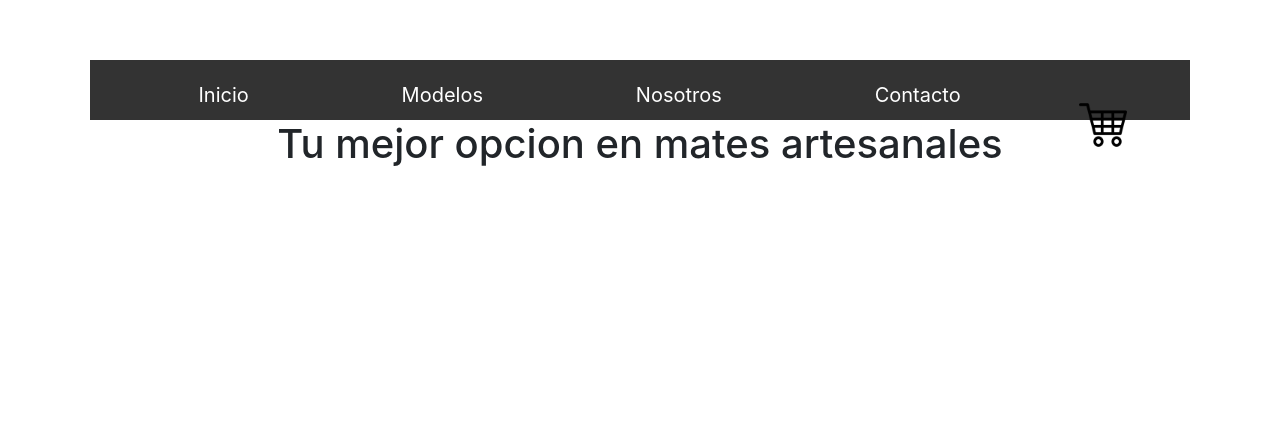
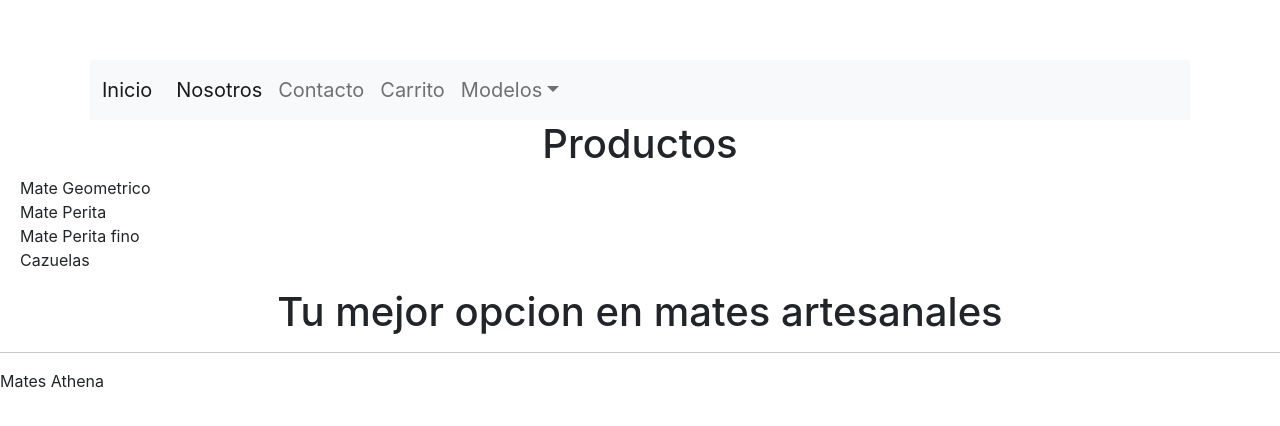
Before and after one commit to JonyBarroso/myapp-jony, a React (Create React App) app: page / in a window 1280 px wide. Shown: the top 426 px of the page. Built offline with nearby package versions, Linux system fonts and the light colour scheme.

Commit message:
correccion segundo desafio

```diff
--- a/src/App.css
+++ b/src/App.css
@@ -78,3 +78,9 @@ h1{
   display: flex;
   justify-content: space-around;
 }
+
+.parrafo{
+  color: white;
+  background-color: gray;
+  padding: 5px;
+}
--- a/src/App.js
+++ b/src/App.js
@@ -1,12 +1,16 @@
 import './App.css';
 import NavBar from './components/NavBar';
-
+import Footer from './components/footer';
+import Header from './components/header';
 
 function App() {
   return (
-    <div className='container-fluid fondo_amarillo'>
+    <div>
       <NavBar />
+      <Header />
+
       <h1>Tu mejor opcion en mates artesanales</h1>
+      <Footer />
     </div>
   );
 }
--- a/src/components/NavBar.jsx
+++ b/src/components/NavBar.jsx
@@ -5,21 +5,36 @@ const NavBar = () => {
     return (
 
     <div className="container">
-            <nav>
-                <ul  className= "menu-horizontal">
-                    <li><a href="">Inicio</a></li>
-                    <li>
-                        <a href="">Modelos</a>
-                            <ul  className= "menu-vertical">
-                                <li><a href="#">Mate Geometrico</a></li>
-                                <li><a href="#">Mate Perita</a></li>
-                                <li><a href="#">Cazuelas</a></li>
+        <nav class="navbar navbar-expand-lg bg-light">
+    <div class="container-fluid">
+            <a class="navbar-brand" href="#">Inicio</a>
+                <button class="navbar-toggler" type="button" data-bs-toggle="collapse" data-bs-target="#navbarNavDropdown" aria-controls="navbarNavDropdown" aria-expanded="false" aria-label="Toggle navigation">
+                    <span class="navbar-toggler-icon"></span>
+                </button>
+    <div class="collapse navbar-collapse" id="navbarNavDropdown">
+      <ul class="navbar-nav">
+        <li class="nav-item">
+          <a class="nav-link active" aria-current="page" href="#">Nosotros</a>
+        </li>
+        <li class="nav-item">
+          <a class="nav-link" href="#">Contacto</a>
+        </li>
+        <li class="nav-item">
+          <a class="nav-link" href="#">Carrito</a>
+        </li>
+        <li class="nav-item dropdown">
+          <a class="nav-link dropdown-toggle"  href="#" role="button" data-bs-toggle="dropdown" aria-expanded="false">
+            Modelos
+          </a>
+          <ul class="dropdown-menu">
+            <li><a class="dropdown-item" href="#">Mate Geometrico</a></li>
+            <li><a class="dropdown-item" href="#">Mates Peritas</a></li>
+            <li><a class="dropdown-item" href="#">Cazuelas</a></li>
           </ul>
         </li>
-                    <li><a href="#">Nosotros</a></li>
-                    <li><a href="#">Contacto</a></li>
-                    <li><a  href="#"></a> <img className="carrito" src={Carrito} alt="" /></li>
       </ul>
+    </div>
+  </div>
 </nav>
     </div>
     )
--- /dev/null
+++ b/src/components/footer.jsx
@@ -0,0 +1,15 @@
+import React, { Component } from "react";
+
+
+class Footer extends Component {
+    render () {
+        return (
+            <div>
+                <hr />
+                <p>Mates Athena</p>
+            </div>
+        )
+    }
+}
+
+export default Footer;
--- /dev/null
+++ b/src/components/header.jsx
@@ -0,0 +1,19 @@
+import React from "react";
+
+
+const Header = () => {
+        return (
+            <div>
+                <h1>Productos</h1>
+                <ul>
+                    <li className="row"><a href="#"></a>Mate Geometrico</li>
+                    <li className="row"><a href="#"></a>Mate Perita</li>
+                    <li className="row"><a href="#"></a>Mate Perita fino</li>
+                    <li className="row"><a href="#"></a>Cazuelas</li>
+                </ul>
+
+            </div>
+        )
+    }
+
+export default Header;
```
Lines whose indentation alone changed are shown as unchanged.
